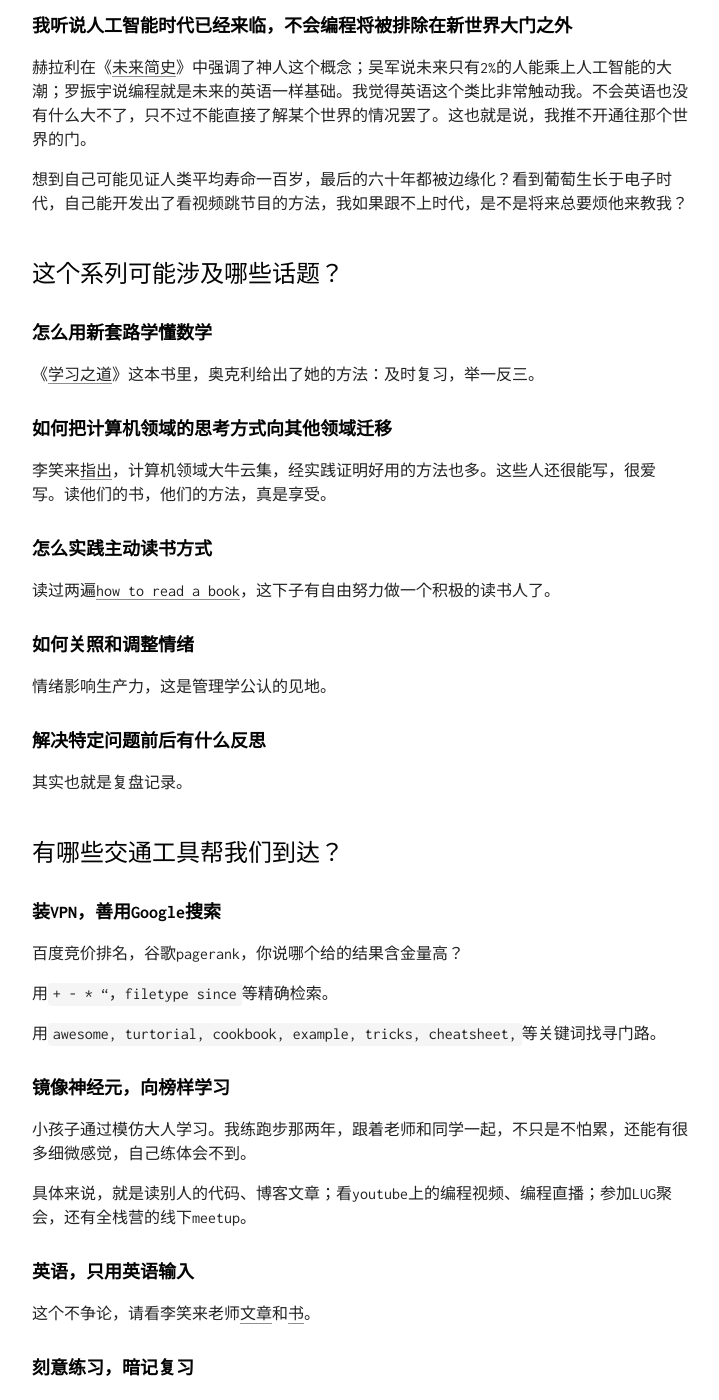
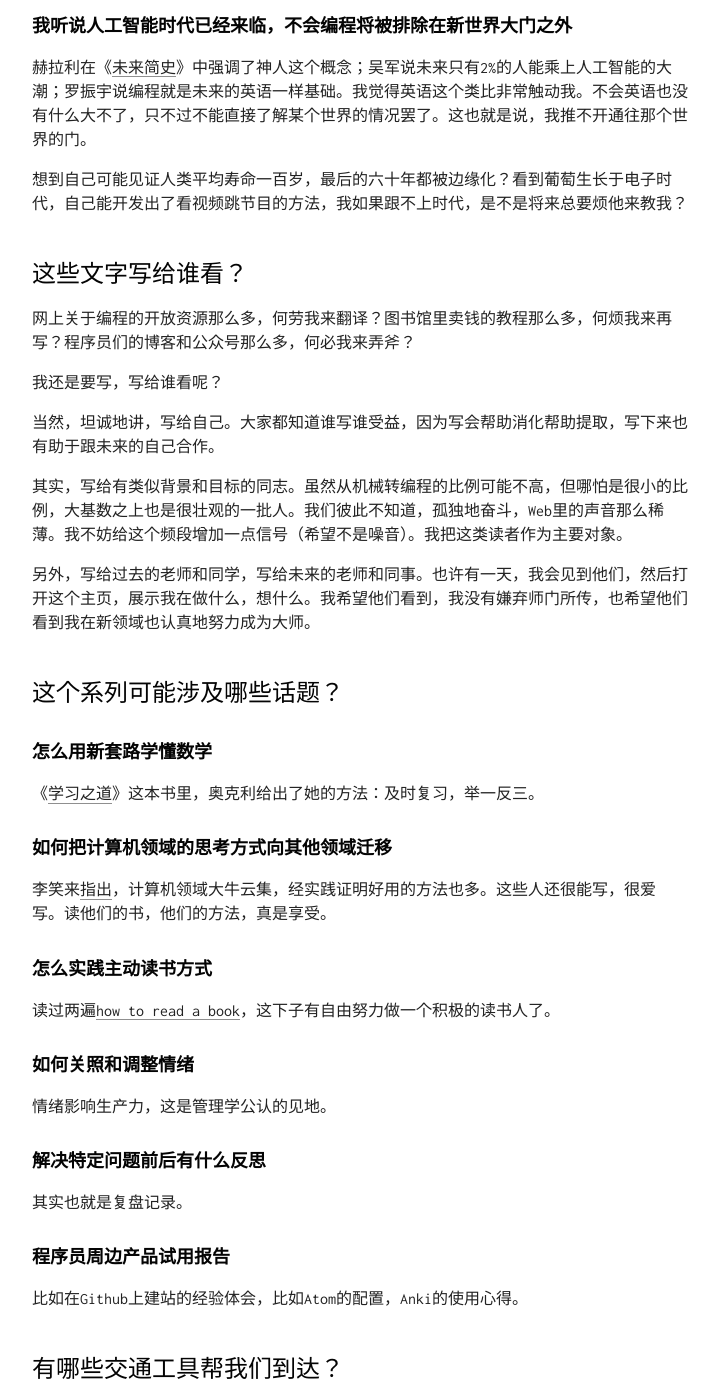
Before and after one commit to John-Qu/John-Qu.github.io, a Jekyll site: the page built from _posts/2017-07-11-preface-to-35-coding-the-hard-way.md, in a window 1280 px wide and 1400 px high, scrolled down 980 px. Shown: the whole window, without its empty margins (280-999 px from the left). Built offline with Jekyll 4.4.1, drawn with Linux system fonts in a browser that asks for light colours; some of the changed text lies outside the part shown.

Commit message:
modify preface

```diff
--- a/_posts/2017-07-11-preface-to-35-coding-the-hard-way.md
+++ b/_posts/2017-07-11-preface-to-35-coding-the-hard-way.md
@@ -30,6 +30,18 @@ date: 2017-07-11
 
 想到自己可能见证人类平均寿命一百岁，最后的六十年都被边缘化？看到葡萄生长于电子时代，自己能开发出了看视频跳节目的方法，我如果跟不上时代，是不是将来总要烦他来教我？
 
+## 这些文字写给谁看？
+
+网上关于编程的开放资源那么多，何劳我来翻译？图书馆里卖钱的教程那么多，何烦我来再写？程序员们的博客和公众号那么多，何必我来弄斧？
+
+我还是要写，写给谁看呢？
+
+当然，坦诚地讲，写给自己。大家都知道谁写谁受益，因为写会帮助消化帮助提取，写下来也有助于跟未来的自己合作。
+
+其实，写给有类似背景和目标的同志。虽然从机械转编程的比例可能不高，但哪怕是很小的比例，大基数之上也是很壮观的一批人。我们彼此不知道，孤独地奋斗，Web里的声音那么稀薄。我不妨给这个频段增加一点信号（希望不是噪音）。我把这类读者作为主要对象。
+
+另外，写给过去的老师和同学，写给未来的老师和同事。也许有一天，我会见到他们，然后打开这个主页，展示我在做什么，想什么。我希望他们看到，我没有嫌弃师门所传，也希望他们看到我在新领域也认真地努力成为大师。
+
 ## 这个系列可能涉及哪些话题？
 
 ### 怎么用新套路学懂数学
@@ -51,6 +63,10 @@ date: 2017-07-11
 ### 解决特定问题前后有什么反思
 
 其实也就是复盘记录。
+
+### 程序员周边产品试用报告
+
+比如在Github上建站的经验体会，比如Atom的配置，Anki的使用心得。
 
 ## 有哪些交通工具帮我们到达？
 
@@ -131,6 +147,8 @@ PS：在google搜的mechanical engineer 转 programmer的说法：
 
 [Mechanical Engineering + Programming =?](https://answers.yahoo.com/question/index?qid=20080914154012AAExstU)
 
+---
 
-2017年7月10日，周一，初稿。
-2017年7月12日，周三，添加链接，修改别字。
+- 2017年7月10日，周一，初稿。
+- 2017年7月12日，周三，添加链接，修改别字。
+- 2017-07-13, 20:55，添加面向对象。
```
